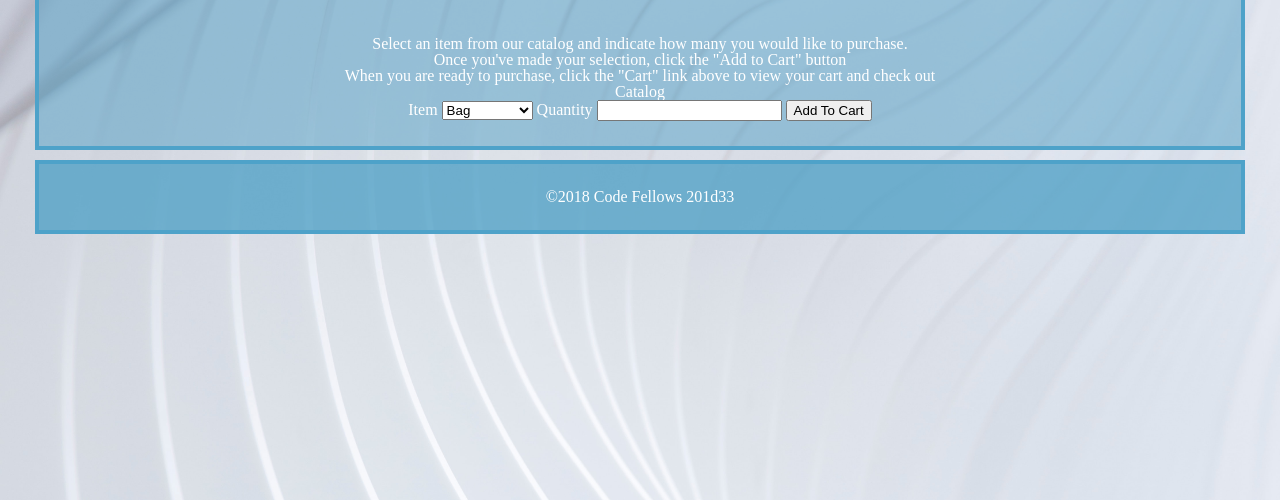
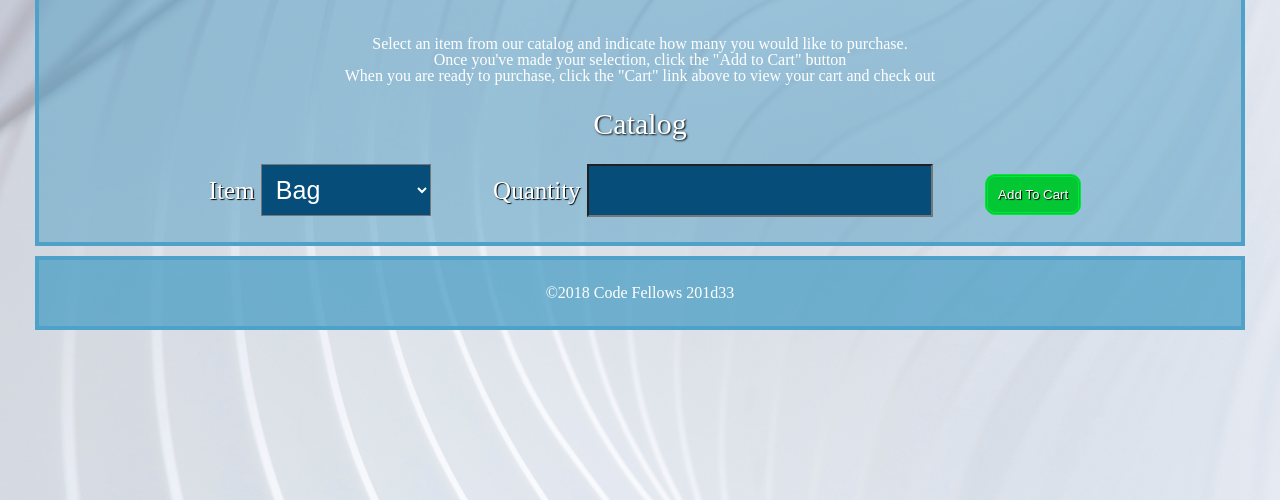
Before and after one commit to NicholasBrown-01/Lab14, a plain HTML site: page index.html in a window 1280 px wide. Shown: the part 300-800 px from the top of the page. Drawn offline with Linux system fonts and the light colour scheme.

Commit message:
CSS Button Changes

```diff
--- a/css/style.css
+++ b/css/style.css
@@ -46,8 +46,41 @@ nav li a {
 body {
   padding: 15px;
   margin: 10px;
+}
 
+fieldset {
+  margin-top: 25px;
 
+}
+
+fieldset legend {
+  margin-bottom: 25px;
+  font-size: 30px;
+  text-shadow: 1px 1px 2px rgb(0, 0, 0);
+}
+
+fieldset label {
+  margin-right: 20px;
+  font-size: 25px;
+  text-shadow: 1px 1px 1px rgb(0, 0, 0);
+  padding: 10px;
+}
+
+fieldset label #items, #quantity {
+  margin-right: 16px;
+  font-size: 25px;
+  padding: 10px;
+  color: white;
+  background-color: rgb(6, 77, 122)
+}
+
+.copy input[type="submit"] {
+  background-color:rgb(4, 199, 52);
+  color: rgb(254, 255, 254);
+  padding: 10px;
+  border-radius: 10px;
+  text-shadow: 1px 1px 1px rgb(0, 0, 0);
+  border: double rgb(0, 233, 58);
 }
 
 
@@ -55,7 +88,7 @@ main {
   background-color: rgba(82, 160, 197, 0.5);
   padding: 25px;
   margin: 10px;
-  border: 4px solid rgb(78, 162, 201)
+  border: 4px solid rgb(78, 162, 201);
 }
 
 footer {
```
